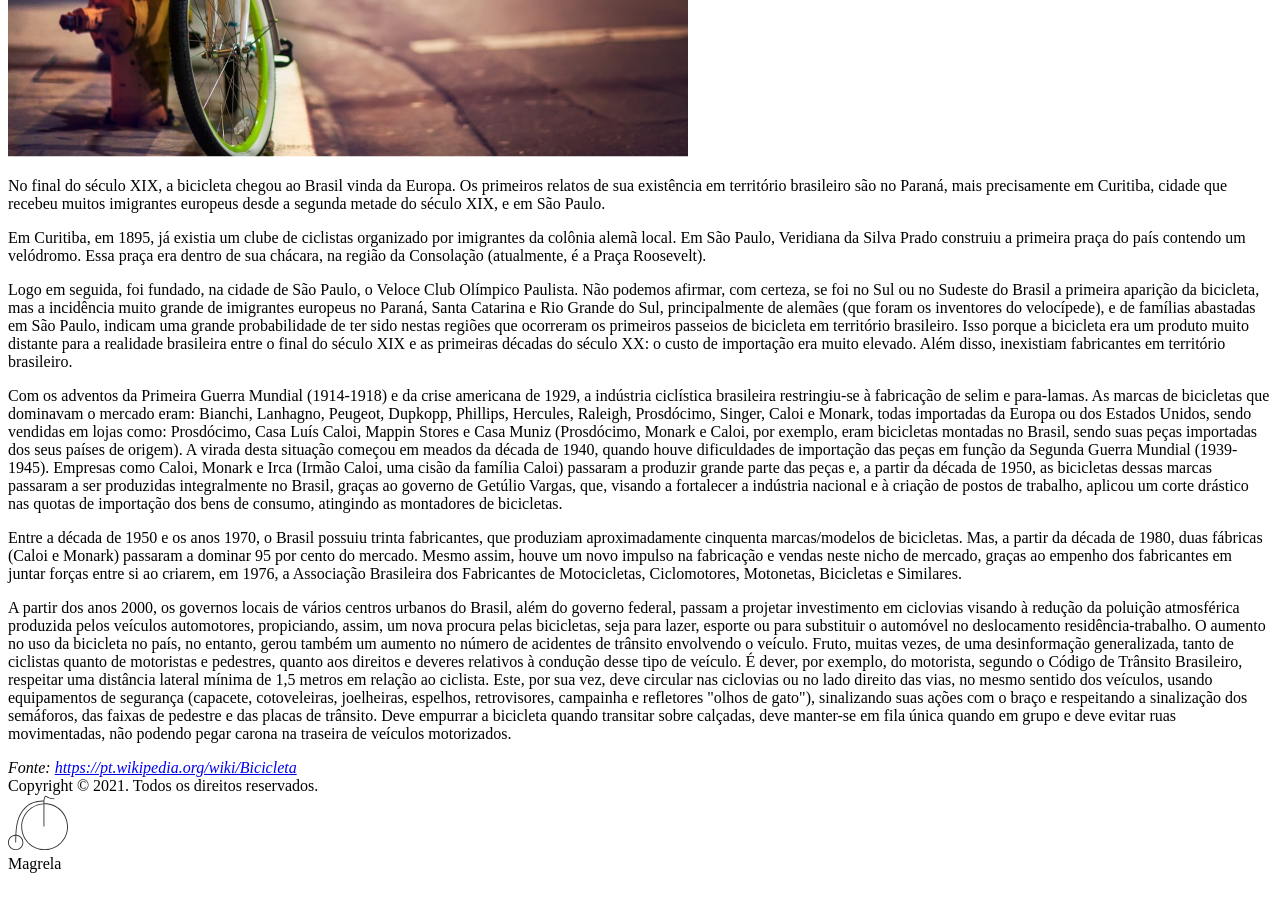
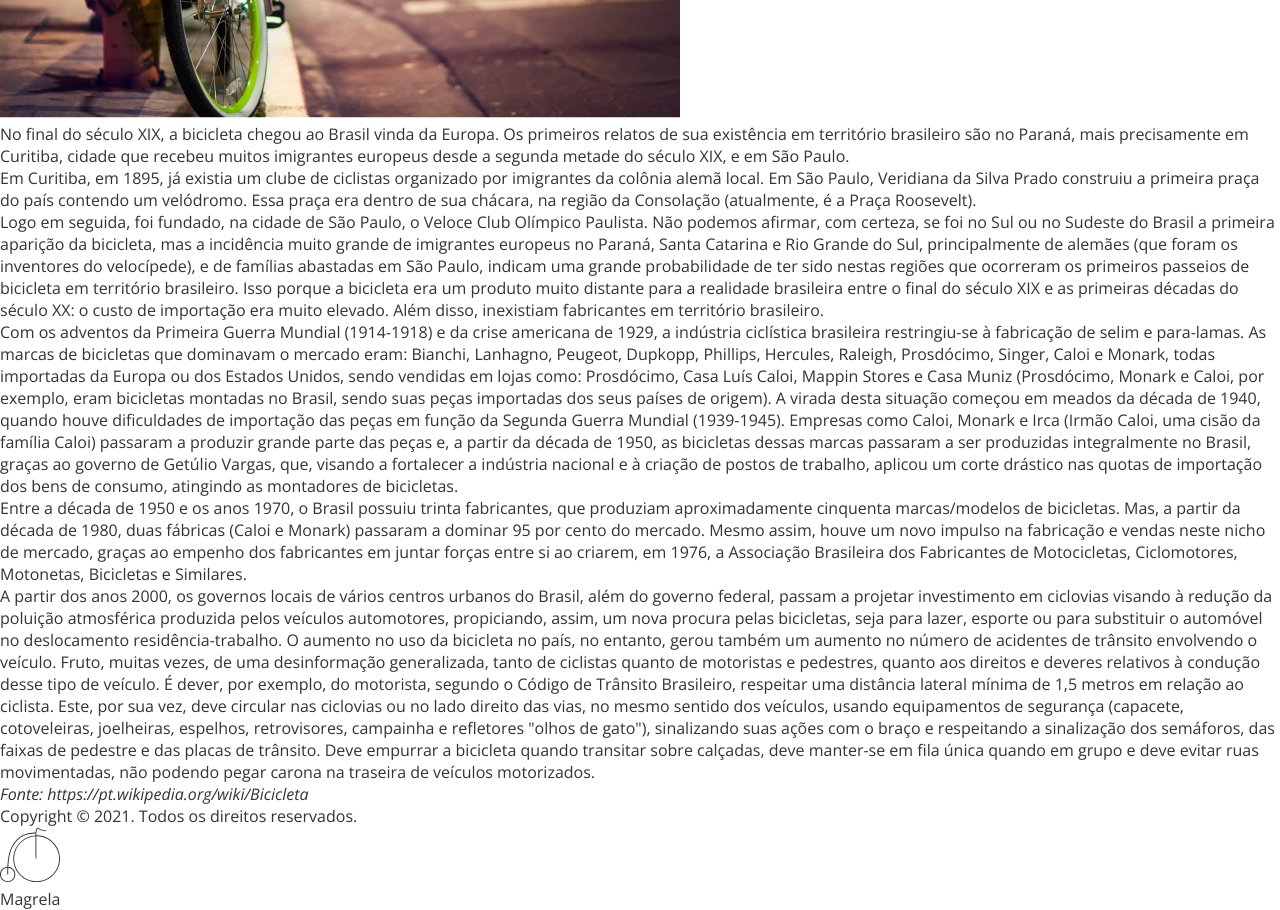
Before and after one commit to leqenho/magrela, a plain HTML site: page src/index.html in a window 1280 px wide. Shown: the part 420-1330 px from the top of the page. Before the commit the page ends 1301 px from the top, so only its background shows below. Drawn offline with nearby package versions, Linux system fonts and the light colour scheme.

Commit message:
feature: reseta os estilos padrões do navegador

```diff
--- a/src/style.css
+++ b/src/style.css
@@ -1 +1,31 @@
 @import url('https://fonts.googleapis.com/css2?family=Open+Sans:ital,wght@0,300;0,400;0,600;1,400&display=swap');
+
+:root {
+    --white: #FFFFFF;
+    --lighten: #F5F5F5;
+    --darken: #333333;
+    --link: #6A26CD;
+}
+
+* {
+    margin: 0;
+    padding: 0;
+    box-sizing: border-box;
+}
+
+body {
+    font-family: "Open Sans", sans-serif;
+    background-color: var(--white);
+    color: var(--darken);
+}
+
+a {
+    cursor: pointer;
+    text-decoration: none;
+    color: var(--darken);
+    transition: color 0.15s;
+}
+
+a:hover {
+    color: var(--link);
+}
```
